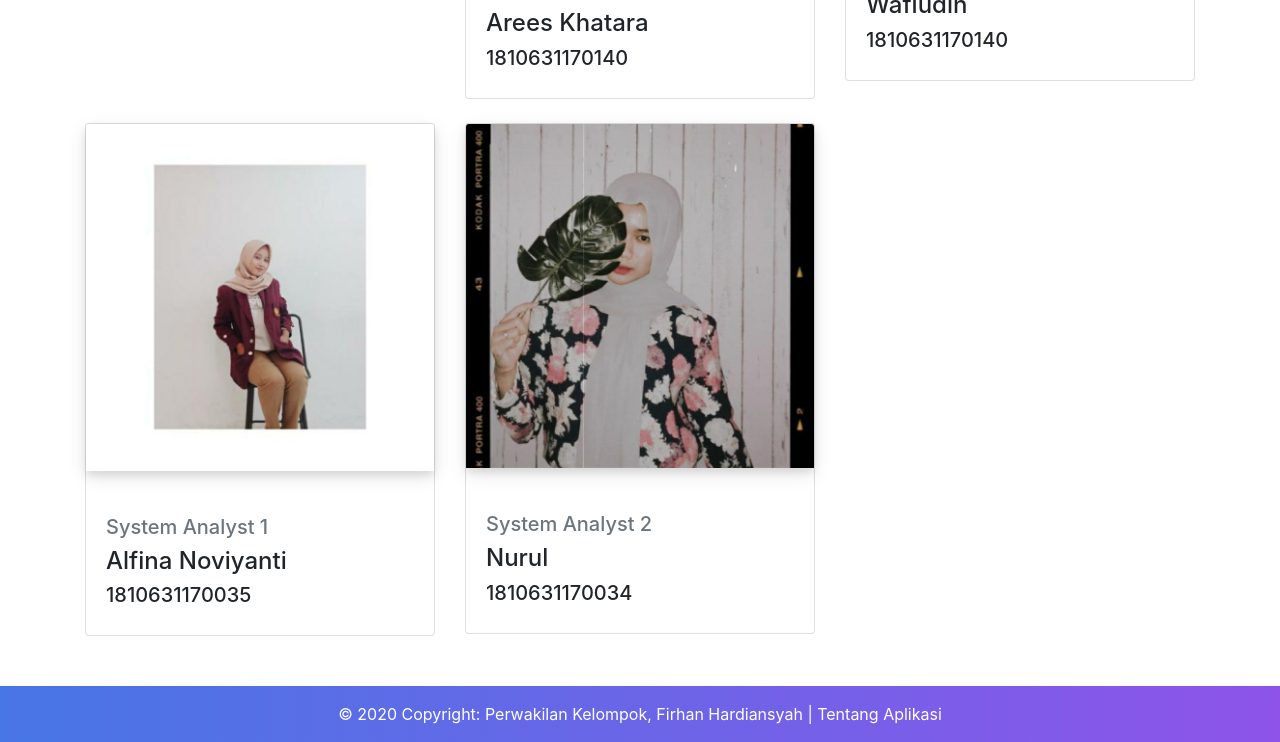
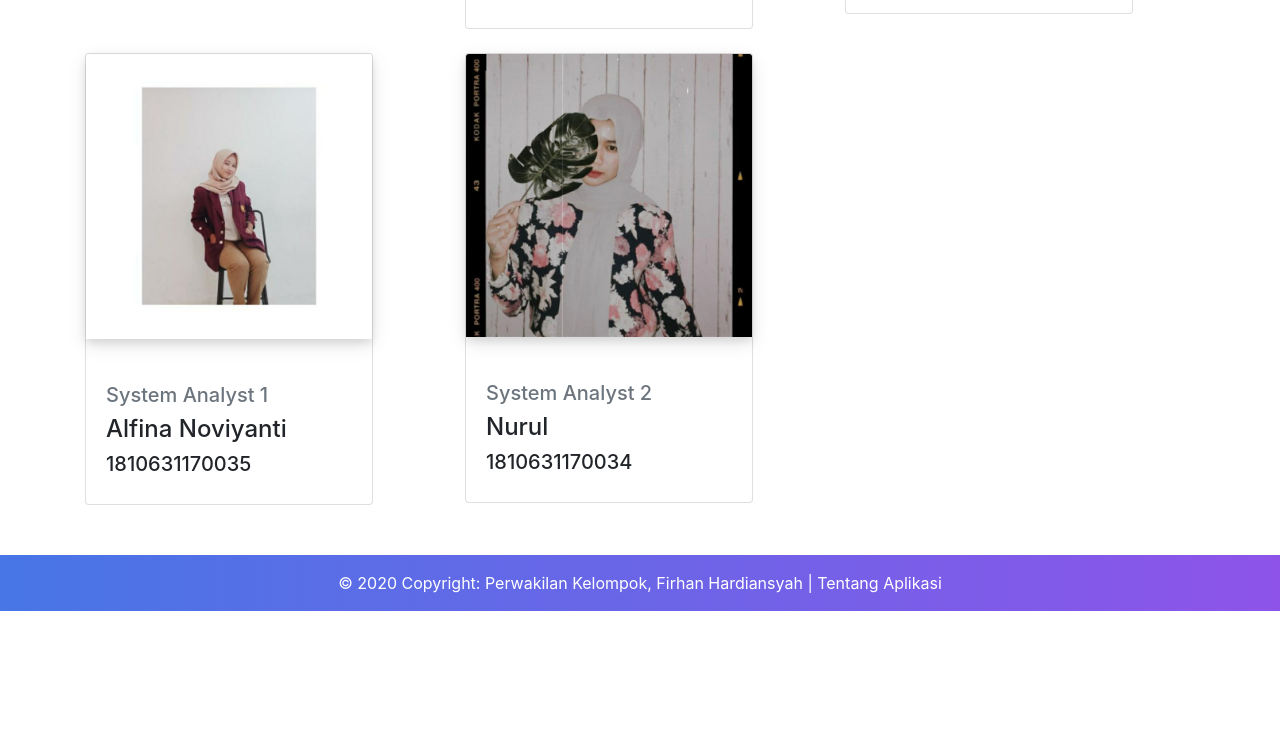
Before and after one commit to firhanhardiansyah/get-the-book, a PHP site: page /index.php?page=tentang in a window 1280 px wide. Shown: the part 735-1477 px from the top of the page. After the commit the page ends 1346 px from the top, so only its background shows below. Run offline with PHP 8.4, Linux system fonts and the light colour scheme; some libraries are stand-ins or nearby versions.

Commit message:
edit coba

```diff
--- a/tentang.php
+++ b/tentang.php
@@ -5,7 +5,7 @@
   <h2>Nama Anggota</h2>
   <div class="row">
     <div class="col-xl-4 col-12 mt-4">
-      <div class="card">
+      <div class="card" style="width: 18rem;">
         <img class="mb-4 card-shadow card-img-top" src="<?= BASE_URL ?>assets/img/tentang/saya.jpeg"
           alt="Card image cap">
         <div class="card-body">
@@ -16,7 +16,7 @@
       </div>
     </div>
     <div class="col-xl-4 col-12 mt-4">
-      <div class="card">
+      <div class="card" style="width: 18rem;">
         <img class="mb-4 card-shadow card-img-top" src="<?= BASE_URL ?>assets/img/tentang/arees.jpeg"
           alt="Card image cap">
         <div class="card-body">
@@ -27,7 +27,7 @@
       </div>
     </div>
     <div class="col-xl-4 col-12 mt-4">
-      <div class="card">
+      <div class="card" style="width: 18rem;">
         <img class="mb-4 card-shadow card-img-top" src="<?= BASE_URL ?>assets/img/tentang/wafi.jpeg"
           alt="Card image cap">
         <div class="card-body">
@@ -38,7 +38,7 @@
       </div>
     </div>
     <div class="col-xl-4 col-12 mt-4">
-      <div class="card">
+      <div class="card" style="width: 18rem;">
         <img class="mb-4 card-shadow card-img-top" src="<?= BASE_URL ?>assets/img/tentang/alfina.jpeg"
           alt="Card image cap">
         <div class="card-body">
@@ -49,7 +49,7 @@
       </div>
     </div>
     <div class="col-xl-4 col-12 mt-4">
-      <div class="card">
+      <div class="card" style="width: 18rem;">
         <img class="mb-4 card-shadow card-img-top" src="<?= BASE_URL ?>assets/img/tentang/nurul.jpeg"
           alt="Card image cap">
         <div class="card-body">
```
